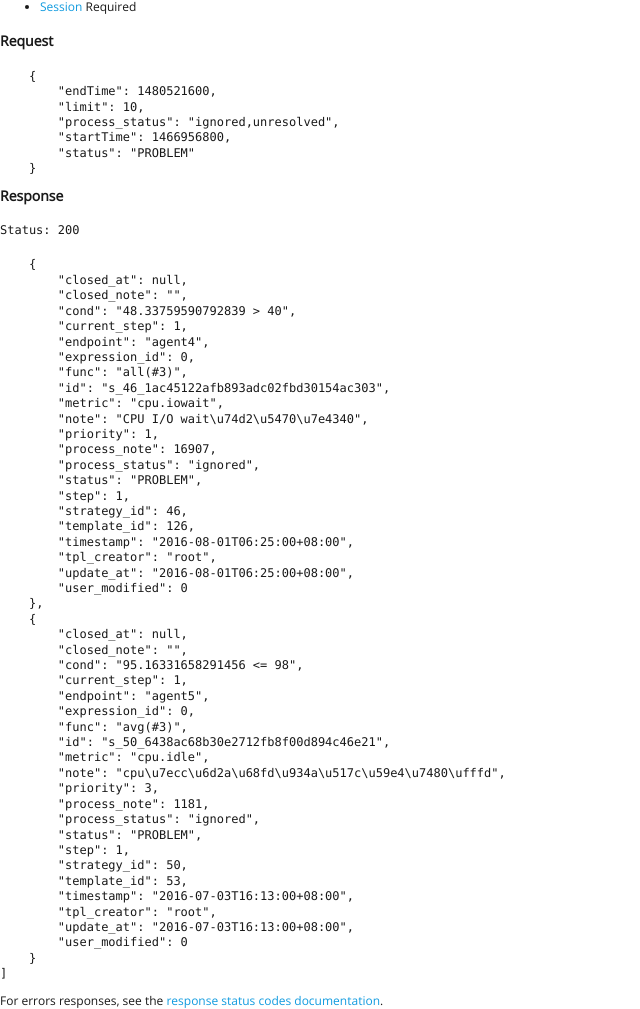
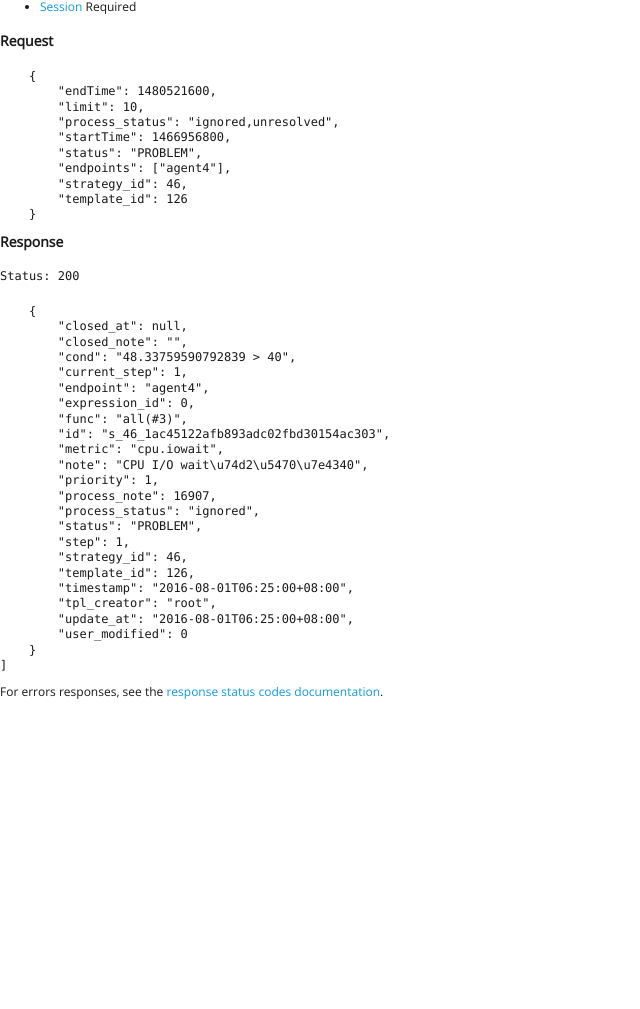
Before and after one commit to open-falcon/falcon-plus, a Jekyll site: the page built from docs/_posts/Alarm/2017-01-01-alarm_eventcases_list.md, in a window 1280 px wide. Shown: the whole page, without its empty margins (0-640 px from the left). Built offline with Jekyll 4.4.1, drawn with Linux system fonts in a browser that asks for light colours; after the commit the page ends 900 px from its top, so only the background shows below that.

Commit message:
[api] modify docs of alarm_eventcases_list to fit new changes
add three filter condictions: endpoints, strategy_id and templete_id.

Signed-off-by: junhui zhang <junhui.zhang@newtouhc.cn>

````diff
--- a/docs/_posts/Alarm/2017-01-01-alarm_eventcases_list.md
+++ b/docs/_posts/Alarm/2017-01-01-alarm_eventcases_list.md
@@ -17,7 +17,10 @@ layout: default
         "limit": 10,
         "process_status": "ignored,unresolved",
         "startTime": 1466956800,
-        "status": "PROBLEM"
+        "status": "PROBLEM",
+        "endpoints": ["agent4"],
+        "strategy_id": 46,
+        "template_id": 126
     }
 ```
 
@@ -47,29 +50,6 @@ layout: default
         "tpl_creator": "root",
         "update_at": "2016-08-01T06:25:00+08:00",
         "user_modified": 0
-    },
-    {
-        "closed_at": null,
-        "closed_note": "",
-        "cond": "95.16331658291456 <= 98",
-        "current_step": 1,
-        "endpoint": "agent5",
-        "expression_id": 0,
-        "func": "avg(#3)",
-        "id": "s_50_6438ac68b30e2712fb8f00d894c46e21",
-        "metric": "cpu.idle",
-        "note": "cpu\u7ecc\u6d2a\u68fd\u934a\u517c\u59e4\u7480\ufffd",
-        "priority": 3,
-        "process_note": 1181,
-        "process_status": "ignored",
-        "status": "PROBLEM",
-        "step": 1,
-        "strategy_id": 50,
-        "template_id": 53,
-        "timestamp": "2016-07-03T16:13:00+08:00",
-        "tpl_creator": "root",
-        "update_at": "2016-07-03T16:13:00+08:00",
-        "user_modified": 0
     }
 ]
 ```
````
